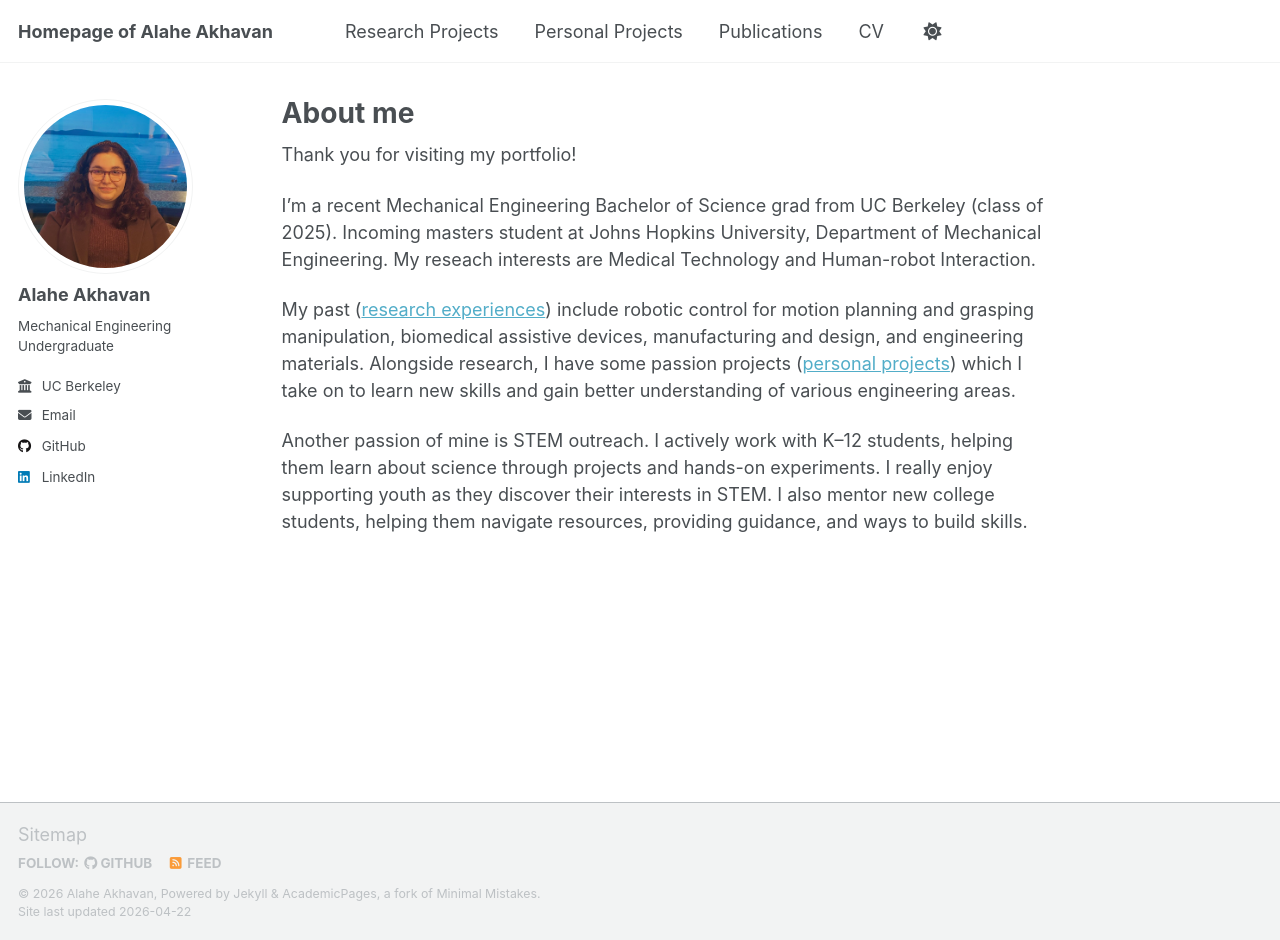
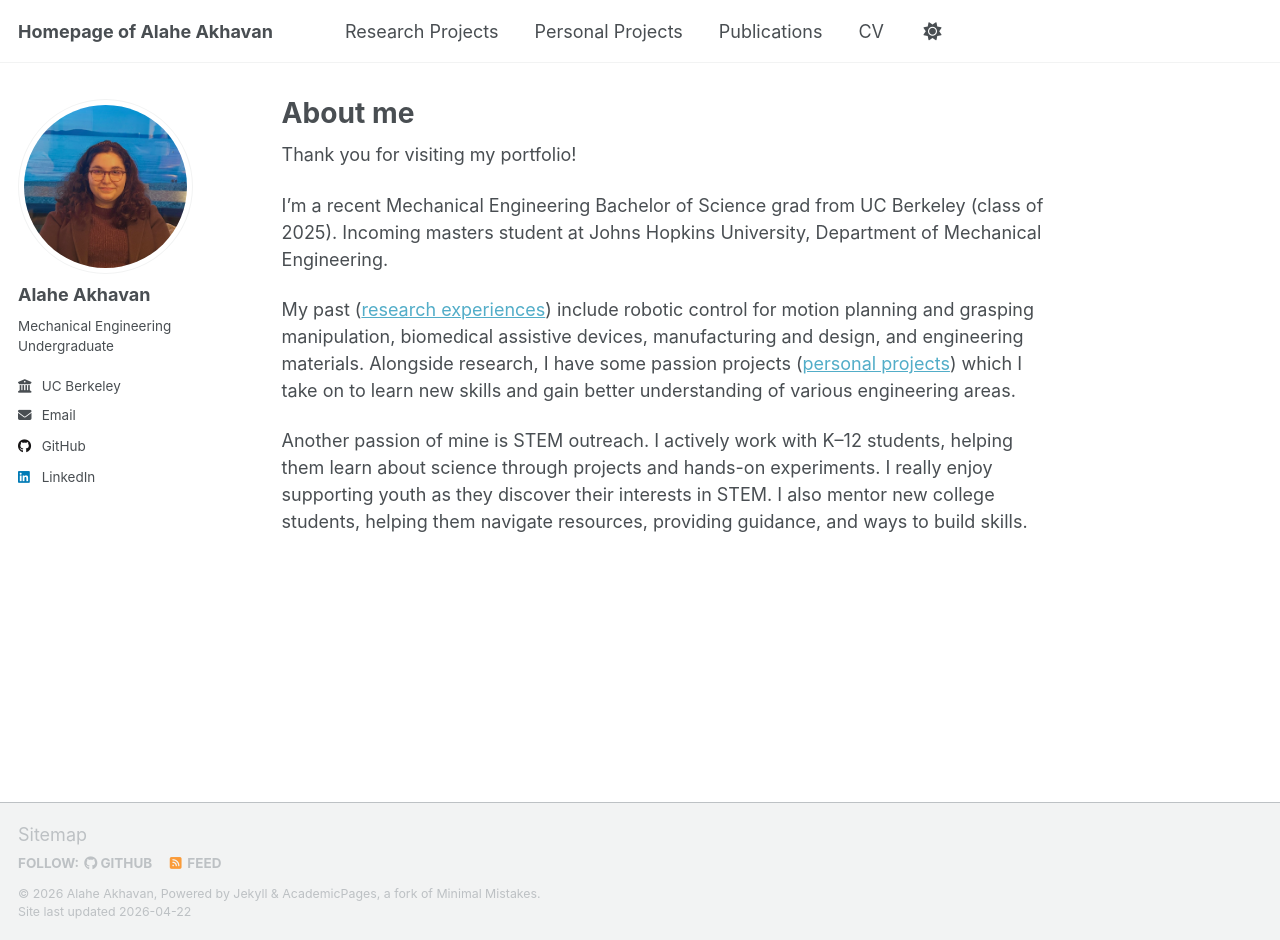
Before and after one commit to Akhavana/akhavana.github.io, a Jekyll site: the page built from _pages/about.md, in a window 1280 px wide and 940 px high. Built offline with Jekyll 4.4.1, drawn with Linux system fonts in a browser that asks for light colours; a script that is not in the unit is left out.

Commit message:
Update about page to remove research interests
Removed research interests from the about page.

```diff
--- a/_pages/about.md
+++ b/_pages/about.md
@@ -10,7 +10,7 @@ redirect_from:
 
 Thank you for visiting my portfolio!
 
-I'm a recent Mechanical Engineering Bachelor of Science grad from UC Berkeley (class of 2025). Incoming masters student at Johns Hopkins University, Department of Mechanical Engineering. My reseach interests are Medical Technology and Human-robot Interaction.
+I'm a recent Mechanical Engineering Bachelor of Science grad from UC Berkeley (class of 2025). Incoming masters student at Johns Hopkins University, Department of Mechanical Engineering.
 
 My past ([research experiences](https://akhavana.github.io/research/)) include robotic control for motion planning and grasping manipulation, biomedical assistive devices, manufacturing and design, and engineering materials. Alongside research, I have some passion projects ([personal projects](https://akhavana.github.io/personal/)) which I take on to learn new skills and gain better understanding of various engineering areas.
 
```
